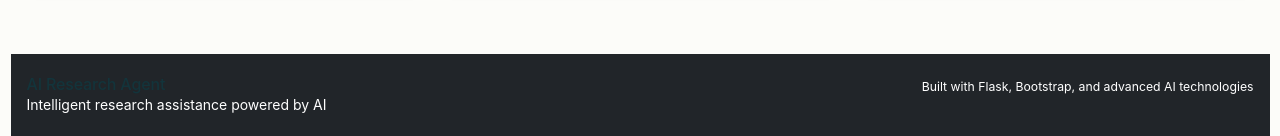
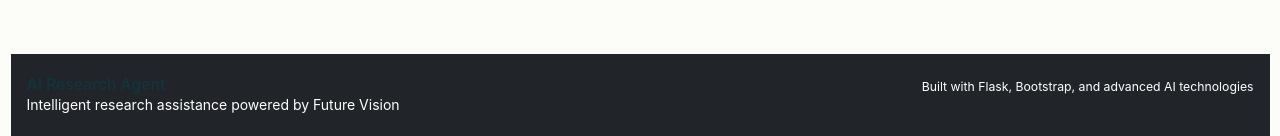
Before and after one commit to aayushchauhan89/FutureVision, a Flask app: page / in a window 1280 px wide. Shown: the part 1061-1197 px from the top of the page. Run offline with Flask 3, Linux system fonts and the light colour scheme; some web fonts are replaced.

Commit message:
Update footer text

```diff
--- a/templates/index.html
+++ b/templates/index.html
@@ -300,7 +300,8 @@
                 <div class="row">
                     <div class="col-md-6">
                         <h5>AI Research Agent</h5>
-                        <p class="mb-0">Intelligent research assistance powered by AI</p>
+
+                        <p class="mb-0">Intelligent research assistance powered by Future Vision</p>
                     </div>
                     <div class="col-md-6 text-md-end">
                         <p class="mb-0">
--- a/templates/results.html
+++ b/templates/results.html
@@ -404,7 +404,9 @@
                 <div class="row">
                     <div class="col-md-6">
                         <h5>AI Research Agent</h5>
-                        <p class="mb-0">Intelligent research assistance powered by AI</p>
+
+                        <p class="mb-0">Intelligent research assistance powered by Future Vision</p>
+
                     </div>
                     <div class="col-md-6 text-md-end">
                         <p class="mb-0">
```
